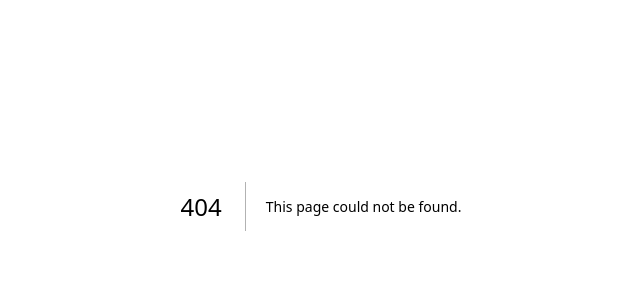
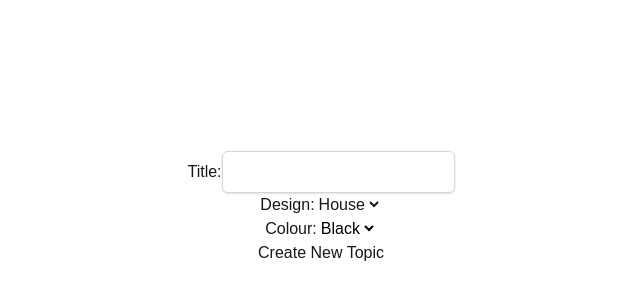
Before and after one commit to RedHellier/MindPalaceFrontend, a Next.js app: page /new_topic in a window 1280 px wide. Before the commit this address had no page. Shown: the part 194-494 px from the top of the page, without its empty margins (319-959 px from the left). Built offline with nearby package versions, Linux system fonts and the light colour scheme; no server answers.

Commit message:
New Topic Form funtionality working

```diff
--- /dev/null
+++ b/src/app/new_topic/page.tsx
@@ -0,0 +1,93 @@
+"use client";
+
+import { useState } from "react";
+import { supabase } from "../../supabaseClient";
+import clsx from "clsx";
+const backendURL = process.env.NEXT_PUBLIC_BACKEND_URL!;
+
+export default function NewTopicPage() {
+    const [title, setTitle] = useState("");
+    const [design, setDesign] = useState("house1");
+    const [colour, setColour] = useState("text-black");
+    const [error, setError] = useState("");
+
+    const handleSubmit = async (e: React.FormEvent) => {
+        e.preventDefault();
+        if (!title || !design || !colour) {
+            setError("All fields are required.");
+            return;
+        }
+        const { data: sessionData } = await supabase.auth.getSession();
+        const accessToken = sessionData.session?.access_token;
+        alert("new topic time: " + title + ", " + design + ", " + colour);
+        await fetch(backendURL + "/topic", {
+            method: "POST",
+            headers: {
+                "Content-Type": "application/json",
+                Authorization: `Bearer ${accessToken}`,
+            },
+            body: JSON.stringify({
+                title,
+                design,
+                colour,
+            }),
+        });
+        return;
+    };
+
+    return (
+        <div className="flex flex-col items-center justify-center h-screen">
+            {error && <div className="text-red-500 text-sm">{error}</div>}
+
+            <form
+                className="flex flex-col items-center justify-center m-8"
+                onSubmit={handleSubmit}
+            >
+                <label htmlFor="title">
+                    Title:
+                    <input
+                        id="title"
+                        type="text"
+                        value={title}
+                        onChange={(e) => setTitle(e.target.value)}
+                        className="mt-1 px-3 py-2 border border-gray-300 rounded-md shadow-sm focus:outline-none focus:ring-blue-500 focus:border-blue-500"
+                        required
+                    />
+                </label>
+                <label htmlFor="design">
+                    Design:
+                    <select
+                        id="design"
+                        name="design"
+                        onChange={(e) => setDesign(e.target.value)}
+                        defaultValue="house1"
+                    >
+                        <option value="house1">House</option>
+                        <option value="igloo">Igloo</option>
+                    </select>
+                </label>
+                <label htmlFor="colour">
+                    Colour:
+                    <select
+                        id="design"
+                        name="design"
+                        onChange={(e) => setColour(e.target.value)}
+                        className={clsx(colour)}
+                        defaultValue="text-black"
+                    >
+                        <option value="text-black" className="text-black">
+                            Black
+                        </option>
+                        <option value="text-blue-500" className="text-blue-500">
+                            Blue
+                        </option>
+                        <option value="text-red-500" className="text-red-500">
+                            Red
+                        </option>
+                    </select>
+                </label>
+                <button>Create New Topic</button>
+            </form>
+        </div>
+    );
+}
--- a/src/app/topics/page.tsx
+++ b/src/app/topics/page.tsx
@@ -52,6 +52,12 @@ export default function Topics() {
                         colour={topic.colour}
                     />
                 ))}
+                <Topic
+                    key="0"
+                    title="new_topic"
+                    design="square"
+                    colour="text-black"
+                />
             </div>
         </div>
     );
```
Also changed, not shown: src/components/Topic.tsx (+15 -14 lines), src/assets/square.jpg (added).
